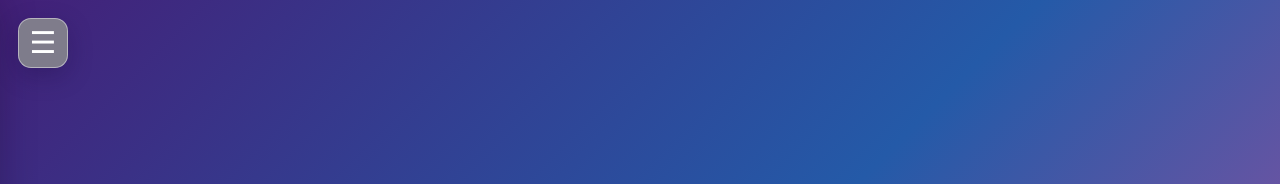
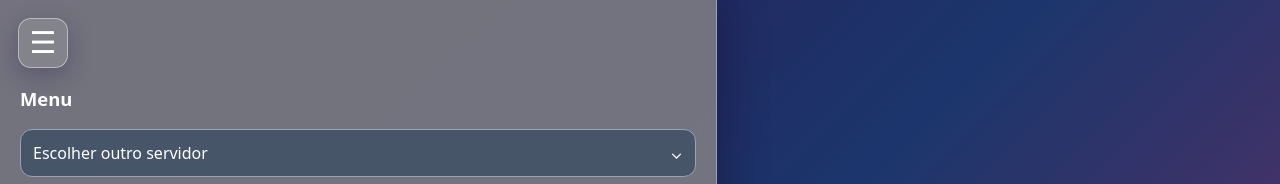
Before and after one commit to alerrandrocavalcante109-bot/yukina, a website: page configuracoes-servidor.html in a window 1280 px wide. Both pictures are taken after a click on the button "Abrir menu". Shown: the top 184 px of the page. Drawn offline with Linux system fonts and the light colour scheme.

Commit message:
Corrige abertura do menu lateral em dispositivos móveis

```diff
--- a/configuracoes-servidor.html
+++ b/configuracoes-servidor.html
@@ -14,11 +14,11 @@
     main{width:min(100%,760px)}
     h1{margin:0;font-size:clamp(2rem,6vw,3.5rem);font-weight:750;letter-spacing:-.04em;text-shadow:0 3px 24px #170b3866}
     p{max-width:650px;margin:22px auto 0;font-size:clamp(1rem,2.5vw,1.15rem);line-height:1.8;color:#f5edff}
-    .menu-toggle{position:fixed;top:18px;left:18px;z-index:12;width:50px;height:50px;display:grid;place-items:center;border:1px solid #ffffff70;border-radius:13px;background:#85858de8;color:#fff;font-size:30px;line-height:1;cursor:pointer;box-shadow:0 8px 24px #180b3b44;backdrop-filter:blur(10px)}
+    .menu-toggle{position:fixed;top:18px;left:18px;z-index:10001;pointer-events:auto;touch-action:manipulation;width:50px;height:50px;display:grid;place-items:center;border:1px solid #ffffff70;border-radius:13px;background:#85858de8;color:#fff;font-size:30px;line-height:1;cursor:pointer;box-shadow:0 8px 24px #180b3b44;backdrop-filter:blur(10px)}
     .menu-toggle:hover{background:#707078}
     .menu-toggle:focus-visible{outline:3px solid #fff;outline-offset:3px}
-    .side-menu{position:fixed;inset:0 auto 0 0;width:56vw;height:100vh;height:100dvh;z-index:10;padding:86px 20px 24px;background:#777780f5;border-right:1px solid #ffffff55;box-shadow:12px 0 36px #160a2c55;backdrop-filter:blur(18px);transform:translateX(-102%);transition:transform .24s ease;overflow-y:auto;text-align:left}
-    .side-menu.open{transform:translateX(0)}
+    .side-menu{position:fixed;inset:0 auto 0 0;visibility:visible;pointer-events:none;width:56vw;height:100vh;height:100dvh;z-index:10;padding:86px 20px 24px;background:#777780f5;border-right:1px solid #ffffff55;box-shadow:12px 0 36px #160a2c55;backdrop-filter:blur(18px);transform:translateX(-102%);transition:transform .24s ease;overflow-y:auto;text-align:left}
+    .side-menu.open{transform:translateX(0);pointer-events:auto}
     .side-menu h2{margin:0;color:#fff;font-size:1.15rem;font-weight:700}
     .server-avatar{width:90px;height:90px;object-fit:cover;border-radius:15px;background:#51445f}
     #selectedServerName{font-size:1rem;font-weight:600;line-height:1.3;color:#fff;overflow-wrap:anywhere}
@@ -362,19 +362,31 @@
         const setOpen = open => {
           menu.classList.toggle('open', open);
           scrim.classList.toggle('open', open);
+          menu.style.transform = open ? 'translateX(0)' : 'translateX(-102%)';
+          menu.style.visibility = 'visible';
+          menu.style.pointerEvents = open ? 'auto' : 'none';
+          scrim.style.opacity = open ? '1' : '0';
+          scrim.style.visibility = open ? 'visible' : 'hidden';
+          scrim.style.pointerEvents = open ? 'auto' : 'none';
           menu.setAttribute('aria-hidden', String(!open));
           scrim.setAttribute('aria-hidden', String(!open));
           toggle.setAttribute('aria-expanded', String(open));
           toggle.setAttribute('aria-label', open ? 'Fechar menu' : 'Abrir menu');
         };
-        toggle.addEventListener('click', event => {
+        // Capture no documento evita que outro handler interrompa o clique.
+        document.addEventListener('click', event => {
+          const button = event.target && event.target.closest ? event.target.closest('#menuToggle') : null;
+          if (!button) return;
           event.preventDefault();
+          event.stopPropagation();
           setOpen(!menu.classList.contains('open'));
-        });
+        }, true);
         scrim.addEventListener('click', () => setOpen(false));
         document.addEventListener('keydown', event => {
           if (event.key === 'Escape') setOpen(false);
         });
+        // Estado inicial explícito para não depender apenas da folha de estilos.
+        setOpen(false);
       }
 
       const profile = document.getElementById('userProfile');
```
